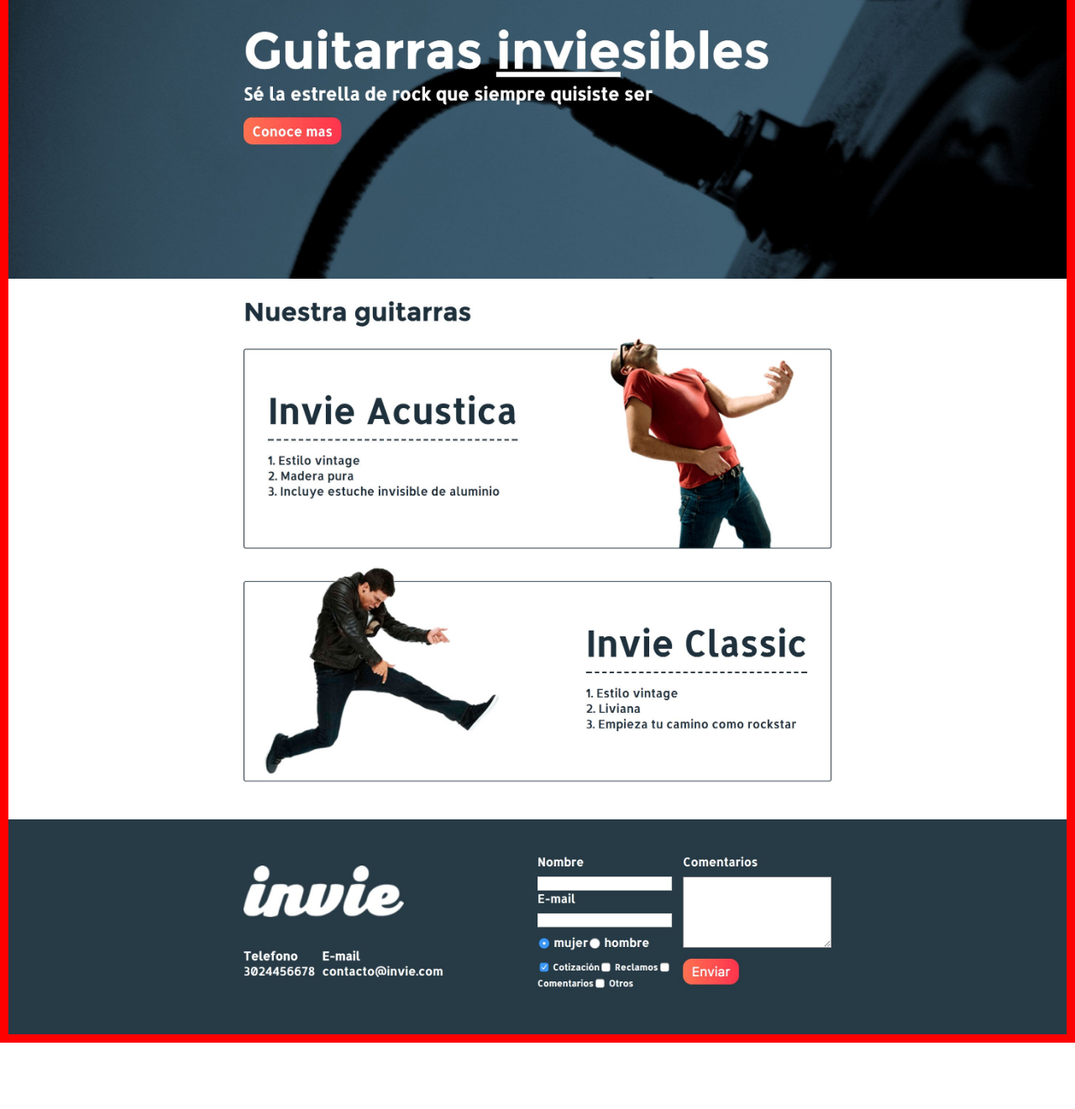
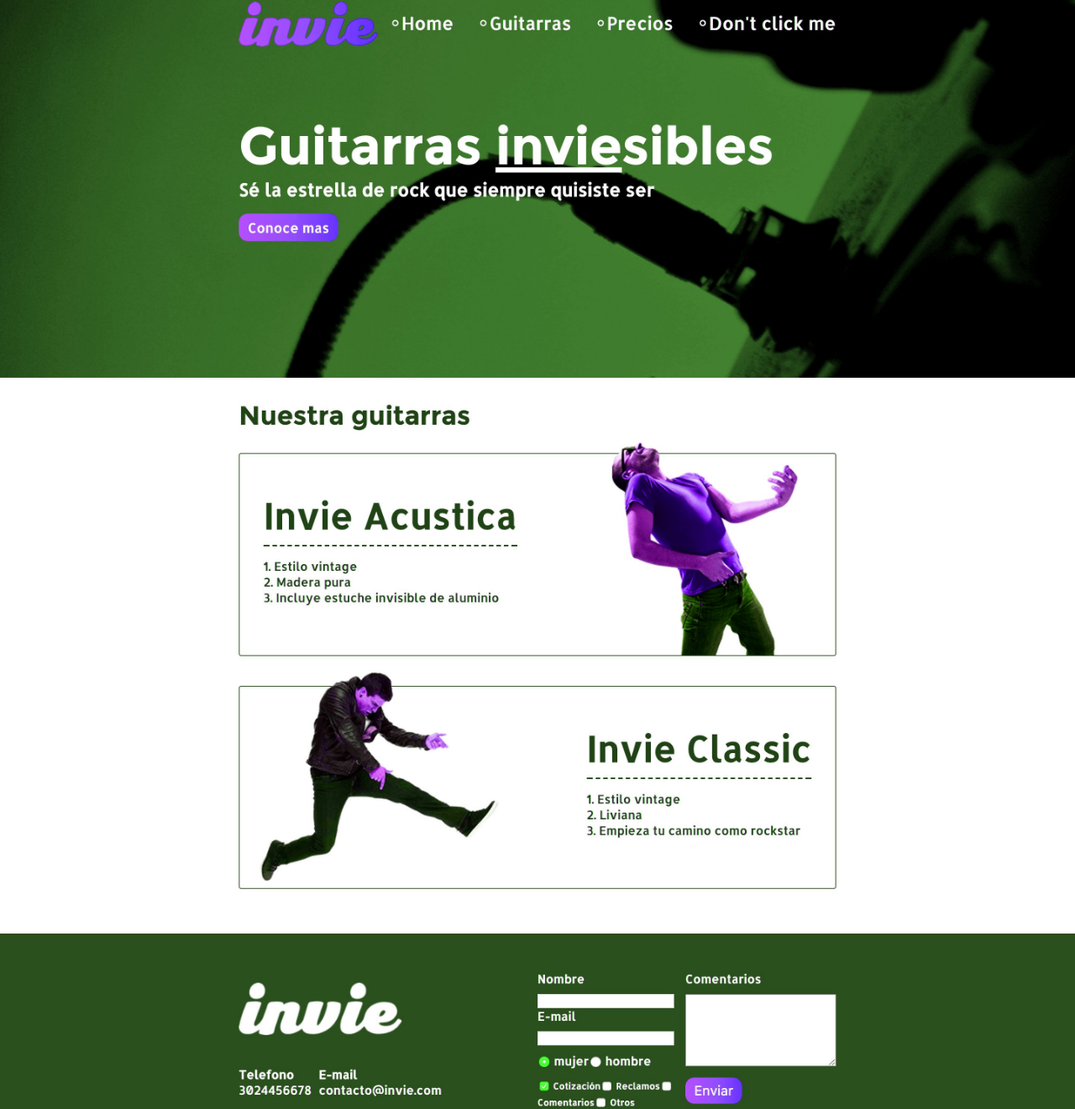
Before and after one commit to dvelagui/invie-github, a plain HTML site: page index.html in a window 1280 px wide. Shown: the part 30-1351 px from the top of the page at 84% size. Before the commit the page ends 1272 px from the top, so only its background shows below. Drawn offline with Linux system fonts and the light colour scheme.

Commit message:
este final

```diff
--- a/index.html
+++ b/index.html
@@ -6,7 +6,6 @@
 		<style media="screen">
 			body {
 				margin: 0;
-				border: 10px solid red
 				}
 				img
 				{
@@ -29,10 +28,7 @@
 		</style>
 	</head>
 	<body>
-<img src="invie-responsive.png" alt="" id="responsive">
-<img src="hero.jpg" alt="">
-<img src="acustica.jpg" alt="">
-<img src="clasica.jpg" alt="">
-<img src="footer.jpg" alt="">
+		<img src="invie-responsive.png" alt="" id="responsive">
+		<img src="nueva-version.jpg" alt="">
 </body>
 </html>
```
Also changed, not shown: nueva-version.jpg (added).
